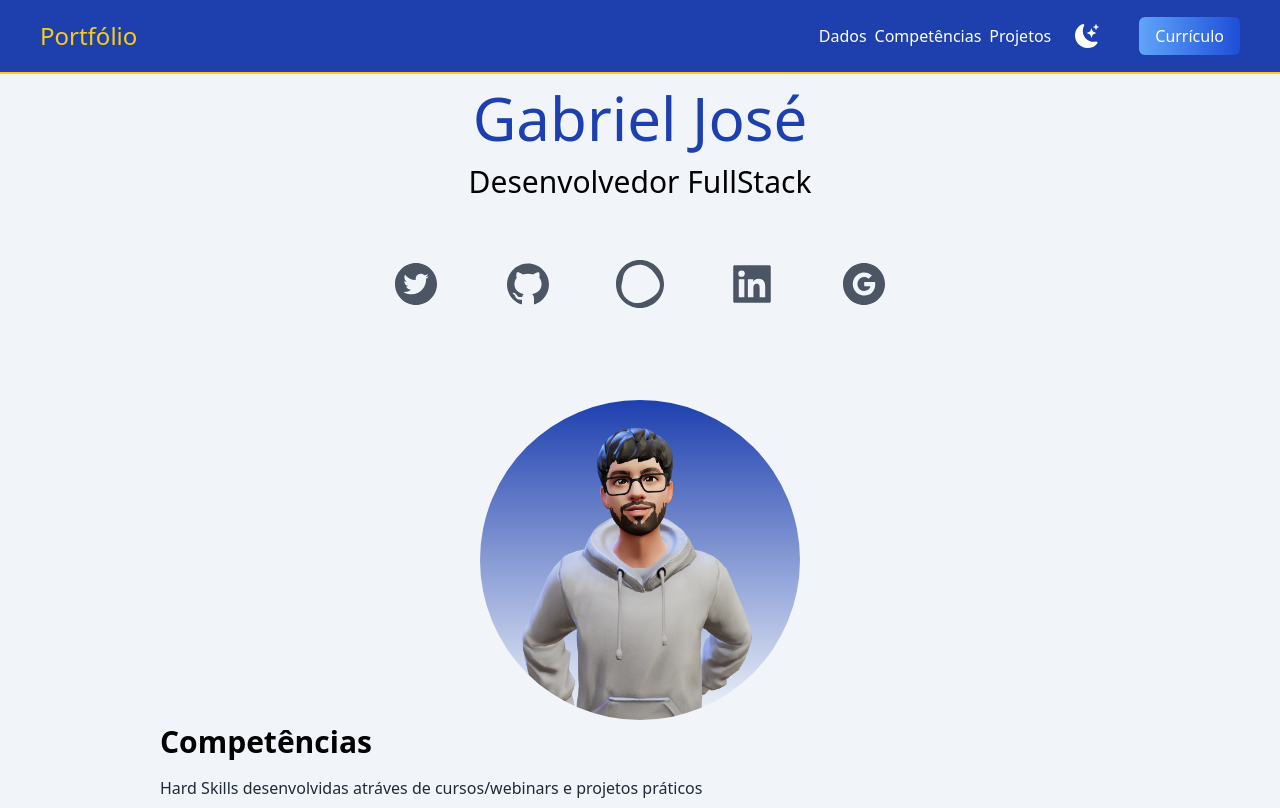
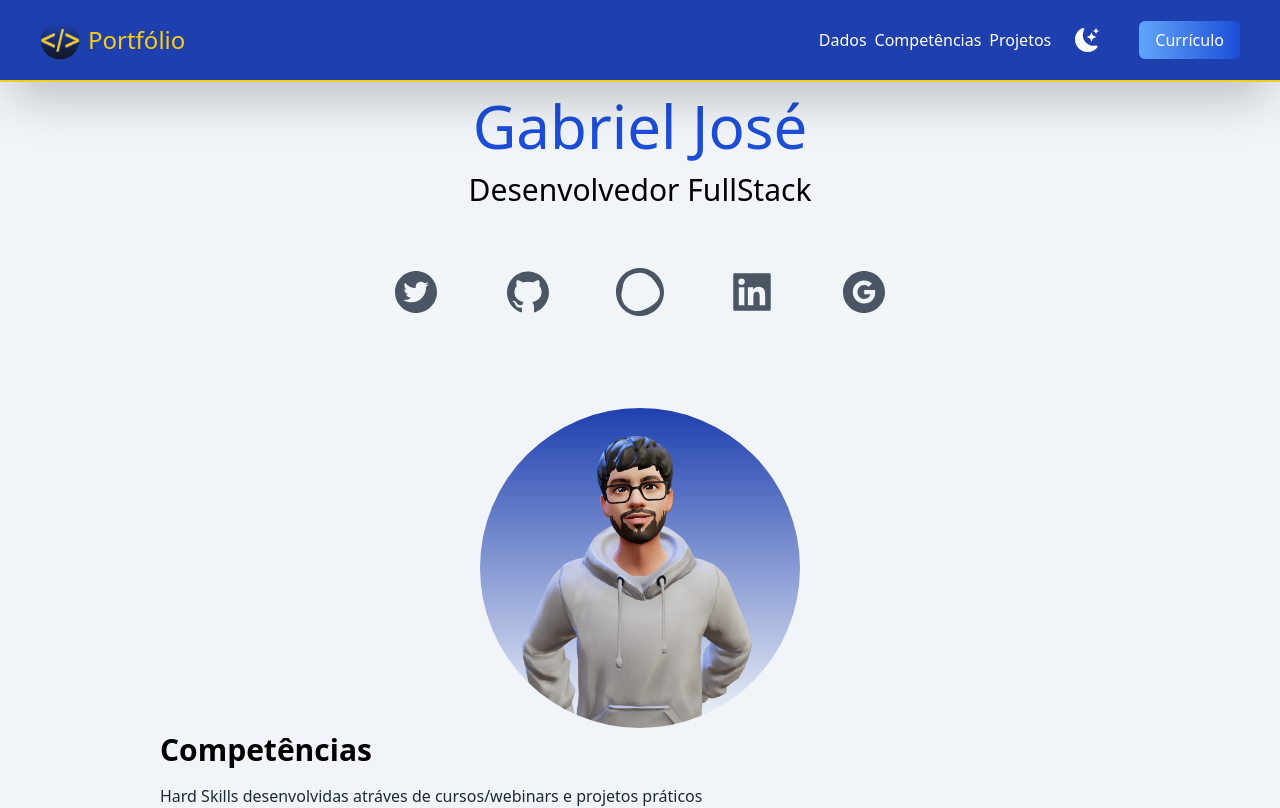
Before and after one commit to gabrielJGS/portfolio, a Next.js app: page / in a window 1280 px wide. Shown: the top 808 px of the page. Built offline with nearby package versions, Linux system fonts and the light colour scheme.

Commit message:
add logo and shadow to header

```diff
--- a/src/pages/index.tsx
+++ b/src/pages/index.tsx
@@ -29,6 +29,7 @@ import ImageGallery from "react-image-gallery";
 
 import Image from "next/image";
 import dev from "../../public/avatar.png";
+import logo from "../../public/logo.png";
 import { useState } from "react";
 
 export default function Home() {
@@ -98,8 +99,11 @@ export default function Home() {
         <meta name="viewport" content="width=device-width, initial-scale=1" />
         <link rel="icon" href="/fav.ico" />
       </Head>
-      <nav className="w-full fixed px-10 py-5 flex justify-between bg-blue-800 z-50">
-        <h1 className="text-2xl text-yellow-400">Portfólio</h1>
+      <nav className="w-full fixed px-10 py-2 flex justify-between bg-blue-800 z-50">
+        <div className="flex w-full h-16 justify-start items-center">
+          <Image src={logo} alt={"Logo do portfólio"}  className="h-10 w-10"/>
+          <h1 className="m-2 text-2xl text-yellow-400">Portfólio</h1>
+        </div>
         <ul className="flex items-center gap-2">
           <li>
             <a
@@ -142,11 +146,11 @@ export default function Home() {
           </li>
         </ul>
       </nav>
-      <div className="w-full fixed z-40 bg-yellow-400 dark:bg-yellow-600" style={{ height: "74px" }}></div>
-      <main className="min-h-screen pt-10 px-10 md:px-20 lg:px-40 bg-slate-100 dark:bg-gray-900">
+      <div className="w-full fixed z-40 shadow-2xl dark:drop-shadow-[0_2px_10px_#c0df14b2] bg-yellow-400 dark:bg-yellow-600" style={{ height: "82px" }}></div>
+      <main className="min-h-screen pt-12 px-10 md:px-20 lg:px-40 bg-slate-100 dark:bg-gray-900">
         <section id="dados">
           <div className="text-center p-10">
-            <h2 className="text-5xl py-2 text-blue-800 font-medium md:text-6xl">Gabriel José</h2>
+            <h2 className="text-5xl py-2 text-blue-700 font-medium md:text-6xl">Gabriel José</h2>
             <h3 className="text-2xl py-2 md:text-3xl dark:text-yellow-400">Desenvolvedor FullStack</h3>
           </div>
           <div className="text-5xl flex flex-wrap justify-center gap-16 py-3 text-gray-600">
@@ -374,8 +378,8 @@ export default function Home() {
                   bot para o Twitter
                 </a>{" "}
                 para tradução de imagens. Um usuário pode marcar o robô em um post que contenha uma imagem e ele irá
-                &apos;extrair&apos; o texto da imagem, permitindo que copie o texto ou que um usuário cego consiga usar o leitor
-                por exemplo...
+                &apos;extrair&apos; o texto da imagem, permitindo que copie o texto ou que um usuário cego consiga usar
+                o leitor por exemplo...
                 <a
                   href="https://github.com/gabrielJGS/ImageTranslator"
                   target="_blank"
```
Also changed, not shown: public/logo.png (added).
